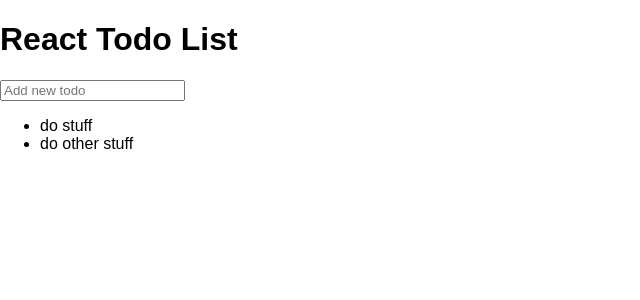
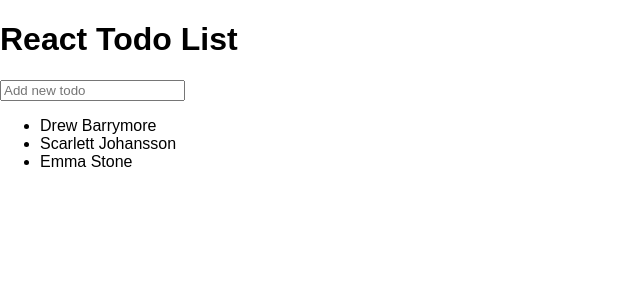
Before and after one commit to mystikaljester/react-todo, a React (Create React App) app: page / in a window 1280 px wide. Shown: the top 300 px of the page, without its empty margins (0-640 px from the left). Built offline with nearby package versions, Linux system fonts and the light colour scheme.

Commit message:
Form is displaying and is all reacty

```diff
--- a/src/App.js
+++ b/src/App.js
@@ -1,27 +1,16 @@
 import React, { Component } from 'react';
-// import logo from './logo.svg';
-// import './App.css';
+import TodoList from './components/TodoList';
 
 class App extends Component {
   render() {
+    let listItems = ['Drew Barrymore', 'Scarlett Johansson', 'Emma Stone'];
     return (
       <div className="App">
         <header className="App-header">
-          {/* <img src={logo} className="App-logo" alt="logo" /> */}
           <h1 className="App-title">React Todo List</h1>
         </header>
         <div className="todo container">
-          <div className="todo addnew">
-            <input type="text" id='newtodo' placeholder="Add new todo"/>
-          </div>
-          <ul className="todo list">
-            <li className="todo item">
-              do stuff
-            </li>
-            <li className="todo item">
-              do other stuff
-            </li>
-          </ul>
+          <TodoList listItems={ listItems } />
         </div>
       </div>
     );
--- /dev/null
+++ b/src/components/TodoInput.jsx
@@ -0,0 +1,13 @@
+import React, {Component} from 'react';
+
+class TodoInputForm extends Component {
+  render() {
+    return(
+      <form className="todo addnew">
+        <input type="text" id="addTodo" placeholder="Add new todo"/>
+      </form>
+    );
+  }
+}
+
+export default TodoInputForm;
--- /dev/null
+++ b/src/components/TodoItem.jsx
@@ -0,0 +1,11 @@
+import React, { Component } from 'react';
+
+class TodoItem extends Component {
+  render() {
+    return (
+      <li key={ this.props.index }>{ this.props.item}</li>
+    );
+  }
+}
+
+export default TodoItem;
--- /dev/null
+++ b/src/components/TodoList.jsx
@@ -0,0 +1,22 @@
+import React, { Component } from 'react';
+import TodoItem from './TodoItem';
+import TodoInputForm from './TodoInput';
+
+class TodoList extends Component {
+  render() {
+    return (
+      <div className="todo container">
+        <TodoInputForm />
+        <ul>
+          {
+            this.props.listItems.map((item, index) => {
+              return <TodoItem item={item} index={index} />;
+            })
+          }
+        </ul>
+      </div>
+    );
+  }
+}
+
+export default TodoList;
```
